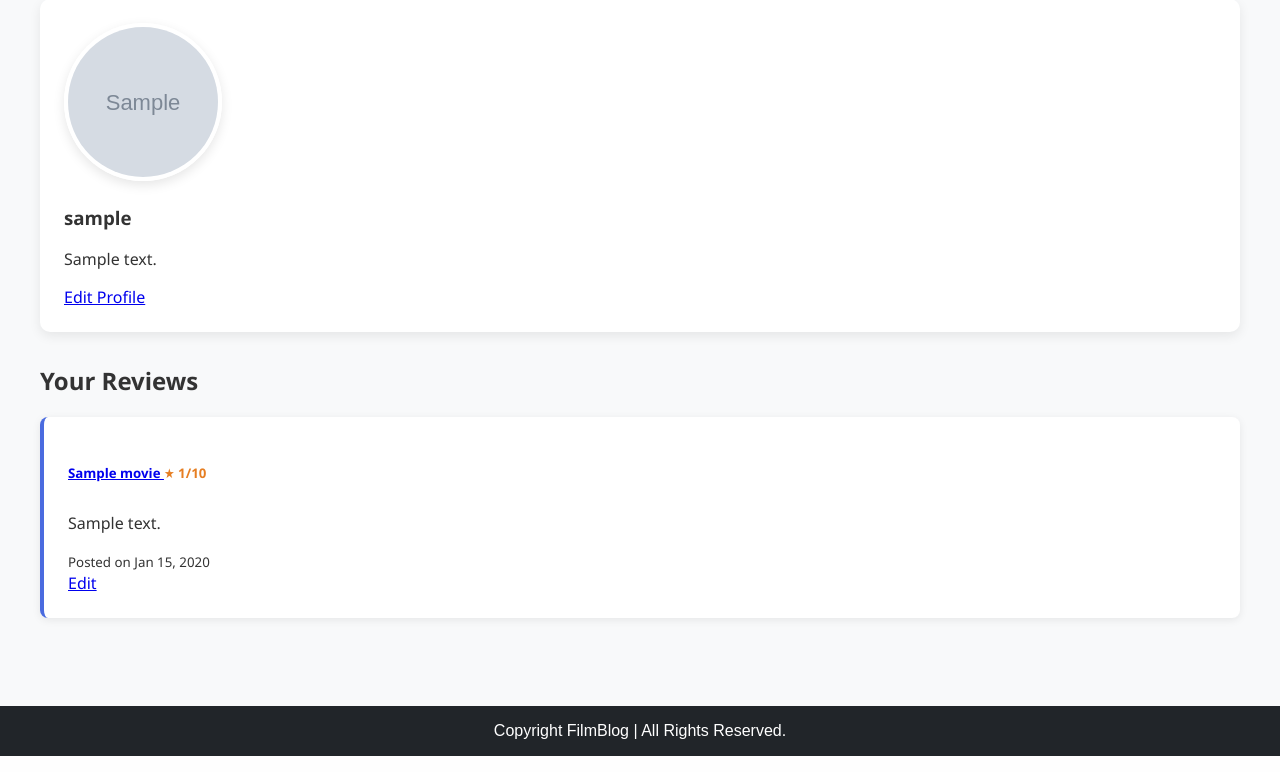
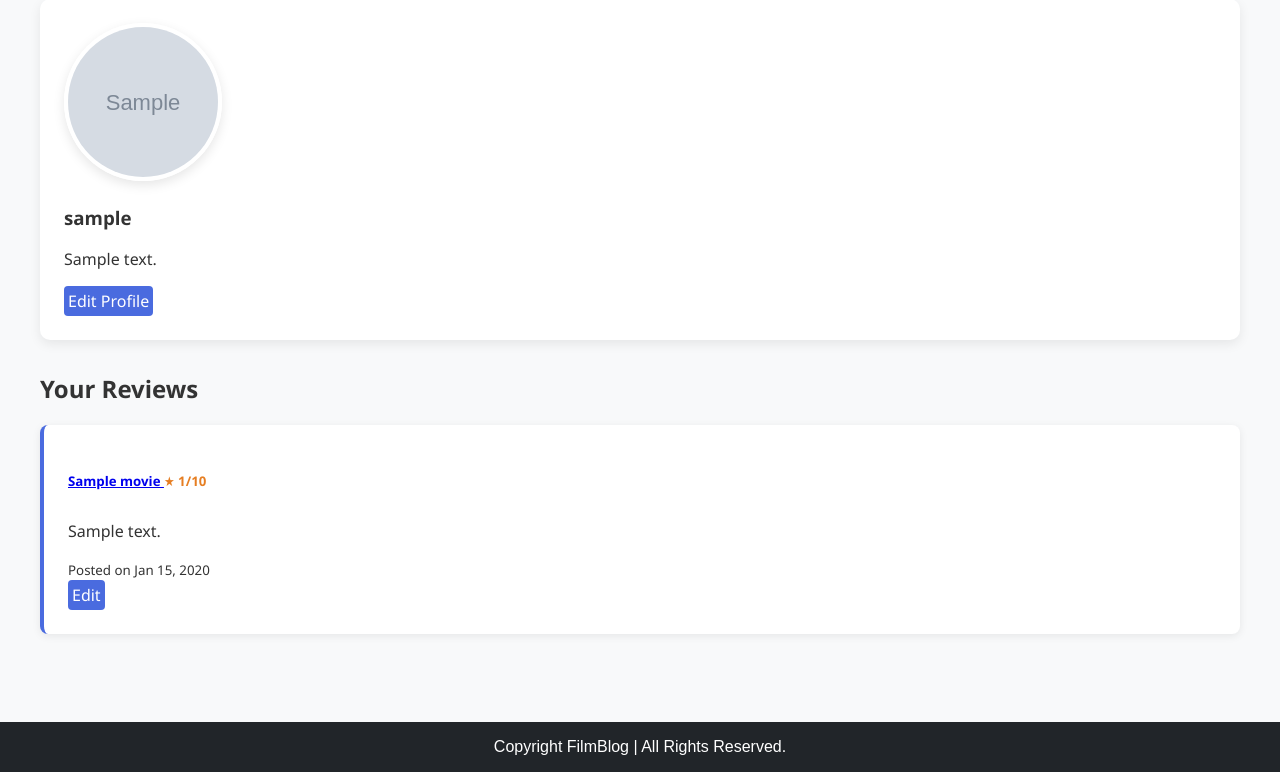
Before and after one commit to Termofei/FilmBlog, a Django app: page /users/profile/ in a window 1280 px wide. Shown: the part 109-881 px from the top of the page. Run offline with Django 5.2, Linux system fonts and the light colour scheme; a user stored in the database is signed in; tables that the repository leaves empty hold one stand-in row (values such as "Sample post"); grey boxes marked "Sample" are stand-in pictures.

Commit message:
UI button improvements/

```diff
--- a/static/css/base.css
+++ b/static/css/base.css
@@ -37,11 +37,6 @@ body {
 
 .logo img:hover {
   transform: scale(1.05);
-}
-
-.nav-links {
-  display: flex;
-  align-items: center;
 }
 
 .nav-group {
--- a/static/css/movies.css
+++ b/static/css/movies.css
@@ -60,13 +60,6 @@
   box-shadow: 0 10px 20px rgba(0,0,0,0.1);
 }
 
-.review-card {
-  background: white;
-  padding: 1rem;
-  margin: 1rem 0;
-  border-radius: 8px;
-  box-shadow: 0 0 5px rgba(0, 0, 0, 0.1);
-}
 
 /* static/css/movies.css */
 .searchbar {
@@ -88,7 +81,7 @@
 
 /* static/css/movies.css */
 .reviewed-movie-card {
-    background: white;
+    background: #d1d1d1;
   border-radius: 8px;
   box-shadow: 0 2px 8px rgba(0, 0, 0, 0.08);
   padding: 1.5rem;
--- a/static/css/reviews.css
+++ b/static/css/reviews.css
@@ -147,6 +147,7 @@
   background: #4a6bdf;
   color: white;
   border: none;
+  padding: 4px;
   border-radius: 4px;
   cursor: pointer;
   text-decoration: none;
--- a/templates/accounts/profile-details-page.html
+++ b/templates/accounts/profile-details-page.html
@@ -12,7 +12,7 @@
              alt="{{ user.username }}'s avatar">
         <h3>{{ user.username }}</h3>
         <p class="text-muted">{{ user.profile.bio|default:"No bio yet" }}</p>
-        <a href="{% url 'profile-edit' %}" class="btn3">
+        <a href="{% url 'profile-edit' %}" class="btn">
           Edit Profile
         </a>
       </div>
@@ -37,7 +37,7 @@
                     Posted on {{ review.created_at|date:"M d, Y" }}
                   </small>
                   <div class="float-end">
-                    <a href="{% url 'review-edit' review.id %}" class="btn3">
+                    <a href="{% url 'review-edit' review.id %}" class="btn">
                       Edit
                     </a>
                   </div>
```
